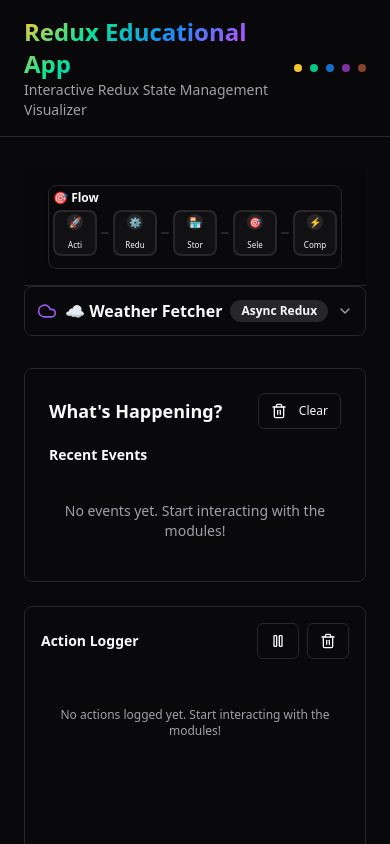
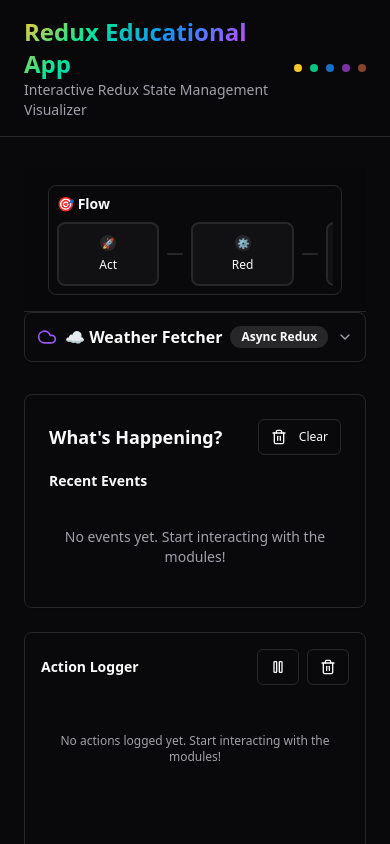
Before and after one commit to boulaajaj/state-flow-trainer, a React (Vite) app: page / in a window 390 px wide. Shown: the top 844 px of the page. Built offline with nearby package versions, Linux system fonts and the light colour scheme.

Commit message:
Fix Redux Flow layout and responsiveness
Ensures Redux Flow is full-width, keeps all steps on a single horizontal row with responsive content, fixes label truncation with tooltips, and removes vertical scrollbars.

```diff
--- a/src/features/reduxFlow/components/EnhancedFlowVisualizer.tsx
+++ b/src/features/reduxFlow/components/EnhancedFlowVisualizer.tsx
@@ -15,6 +15,8 @@ const flowSteps = [
   {
     id: 'action',
     label: 'Action Dispatched',
+    shortLabel: 'Action',
+    mobileLabel: 'Act',
     color: 'action',
     icon: '🚀',
     description: 'An action object is created and dispatched to the store',
@@ -23,6 +25,8 @@ const flowSteps = [
   {
     id: 'reducer',
     label: 'Reducer Processing',
+    shortLabel: 'Reducer',
+    mobileLabel: 'Red',
     color: 'reducer',
     icon: '⚙️',
     description: 'Pure functions that calculate the new state based on the action',
@@ -31,6 +35,8 @@ const flowSteps = [
   {
     id: 'store',
     label: 'Store Updated',
+    shortLabel: 'Store',
+    mobileLabel: 'Str',
     color: 'store',
     icon: '🏪',
     description: 'The Redux store holds the new state and notifies subscribers',
@@ -39,6 +45,8 @@ const flowSteps = [
   {
     id: 'selector',
     label: 'Selectors Fired',
+    shortLabel: 'Selectors',
+    mobileLabel: 'Sel',
     color: 'selector',
     icon: '🎯',
     description: 'Functions that extract specific pieces of data from the store',
@@ -47,6 +55,8 @@ const flowSteps = [
   {
     id: 'render',
     label: 'Components Re-rendered',
+    shortLabel: 'Re-render',
+    mobileLabel: 'Ren',
     color: 'render',
     icon: '⚡',
     description: 'React components update with the new state values',
@@ -144,10 +154,12 @@ const StepCard: React.FC<StepCardProps> = ({ step, index, isActive, currentEvent
         />
       )}
 
-      <div className="p-0.5 sm:p-1 md:p-2 lg:p-3 h-full flex flex-col items-center justify-center text-center">
+      <Tooltip>
+        <TooltipTrigger asChild>
+          <div className="p-0.5 sm:p-1 md:p-2 lg:p-3 h-full flex flex-col items-center justify-center text-center cursor-pointer">
             {/* Icon */}
             <div className={`
-          w-4 h-4 sm:w-5 sm:h-5 md:w-6 md:h-6 lg:w-8 lg:h-8 xl:w-10 xl:h-10 rounded-full flex items-center justify-center text-2xs sm:text-xs md:text-sm lg:text-base xl:text-lg mb-0.5 sm:mb-1 lg:mb-2
+              w-4 h-4 sm:w-5 sm:h-5 md:w-6 md:h-6 lg:w-8 lg:h-8 xl:w-10 xl:h-10 rounded-full flex items-center justify-center text-2xs sm:text-xs md:text-sm lg:text-base xl:text-lg mb-0.5 sm:mb-1 lg:mb-2 flex-shrink-0
               ${isActive
                 ? `bg-${step.color} text-white`
                 : hasEvents
@@ -158,21 +170,28 @@ const StepCard: React.FC<StepCardProps> = ({ step, index, isActive, currentEvent
               {step.icon}
             </div>
 
-        {/* Title - ultra-responsive text */}
-        <h4 className={`font-medium text-center leading-tight ${isActive ? `text-${step.color}` : 'text-foreground'}`}>
-          <span className="hidden xl:block text-sm">{step.label}</span>
-          <span className="hidden lg:block xl:hidden text-xs">{step.label.length > 12 ? step.label.split(' ')[0] + '...' : step.label}</span>
-          <span className="hidden md:block lg:hidden text-2xs">{step.label.split(' ')[0]}</span>
-          <span className="hidden sm:block md:hidden text-3xs">{step.label.split(' ')[0].slice(0, 6)}</span>
-          <span className="sm:hidden text-3xs">{step.label.split(' ')[0].slice(0, 4)}</span>
+            {/* Title - responsive with proper labels */}
+            <h4 className={`font-medium text-center leading-tight flex-shrink-0 ${isActive ? `text-${step.color}` : 'text-foreground'}`}>
+              <span className="hidden xl:block text-sm whitespace-nowrap">{step.label}</span>
+              <span className="hidden lg:block xl:hidden text-xs whitespace-nowrap">{step.shortLabel}</span>
+              <span className="hidden md:block lg:hidden text-xs whitespace-nowrap">{step.shortLabel}</span>
+              <span className="hidden sm:block md:hidden text-xs whitespace-nowrap">{step.mobileLabel}</span>
+              <span className="sm:hidden text-xs whitespace-nowrap">{step.mobileLabel}</span>
             </h4>
 
             {/* Event count badge - only on larger screens */}
             {hasEvents && (
-          <Badge variant="outline" className="text-3xs h-3 px-0.5 mt-0.5 hidden lg:block">
+              <Badge variant="outline" className="text-3xs h-3 px-0.5 mt-0.5 hidden lg:block flex-shrink-0">
                 {stepEvents.length}
               </Badge>
             )}
+          </div>
+        </TooltipTrigger>
+        <TooltipContent>
+          <p className="font-medium">{step.label}</p>
+          <p className="text-xs text-muted-foreground mt-1">{step.description}</p>
+        </TooltipContent>
+      </Tooltip>
 
       {/* Event indicator for larger screens */}
       {isActive && currentEvent && (
@@ -250,7 +269,6 @@ const StepCard: React.FC<StepCardProps> = ({ step, index, isActive, currentEvent
           </div>
         </CollapsibleContent>
       </Collapsible>
-      </div>
     </motion.div>
   );
 };
@@ -262,10 +280,10 @@ export const EnhancedFlowVisualizer: React.FC = () => {
   const [showMiniMap, setShowMiniMap] = useState(false);
 
   return (
-    <Card className="w-full bg-card border-border">
-      <div className="p-1 sm:p-2 lg:p-4">
-        <div className="flex items-center justify-between mb-1 sm:mb-2 lg:mb-3">
-          <h3 className="text-xs sm:text-sm lg:text-lg font-semibold text-foreground">
+    <div className="w-full bg-card border border-border rounded-lg overflow-hidden">
+      <div className="p-2 sm:p-3 lg:p-4">
+        <div className="flex items-center justify-between mb-2 sm:mb-3 lg:mb-4">
+          <h3 className="text-sm sm:text-base lg:text-lg font-semibold text-foreground">
             🎯 <span className="hidden sm:inline">Redux Flow</span><span className="sm:hidden">Flow</span>
           </h3>
           <div className="flex gap-1">
@@ -280,14 +298,13 @@ export const EnhancedFlowVisualizer: React.FC = () => {
           </div>
         </div>
 
-        {/* Redux Flow Steps - Full width responsive layout */}
-        <div className="relative mb-2 sm:mb-3 lg:mb-6 w-full overflow-x-auto overflow-y-hidden">
-          {/* All screens: flex layout with responsive sizing */}
-          <div className="flex items-center justify-between min-w-full gap-1 sm:gap-2 md:gap-3 lg:gap-4">
+        {/* Redux Flow Steps - Full width responsive layout, no vertical overflow */}
+        <div className="w-full overflow-x-auto overflow-y-hidden">
+          <div className="flex items-stretch justify-between min-w-[640px] gap-2 sm:gap-3 md:gap-4 lg:gap-6 h-16 sm:h-20 md:h-24 lg:h-28">
             {flowSteps.map((step, index) => (
               <React.Fragment key={step.id}>
-                {/* Step Card - responsive sizing */}
-                <div className="flex-1 min-w-0 max-w-[18%] sm:max-w-[19%] md:max-w-[20%]">
+                {/* Step Card - equal flex sizing with min-width */}
+                <div className="flex-1 min-w-[100px] sm:min-w-[120px] md:min-w-[140px]">
                   <StepCard
                     step={step}
                     index={index}
@@ -299,9 +316,9 @@ export const EnhancedFlowVisualizer: React.FC = () => {
 
                 {/* Flow Line - between steps */}
                 {index < flowSteps.length - 1 && (
-                  <div className="flex-shrink-0 w-2 sm:w-3 md:w-4 lg:w-6 flex items-center justify-center">
+                  <div className="flex-shrink-0 w-4 sm:w-6 md:w-8 lg:w-12 flex items-center justify-center">
                     <motion.div
-                      className="w-full h-0.5 md:h-1 bg-gradient-to-r from-muted via-muted to-muted relative overflow-hidden rounded-full"
+                      className="w-full h-0.5 sm:h-1 bg-gradient-to-r from-muted via-muted to-muted relative overflow-hidden rounded-full"
                       initial={{ scaleX: 0 }}
                       animate={{ scaleX: 1 }}
                       transition={{ duration: 0.5, delay: index * 0.1 }}
@@ -352,6 +369,6 @@ export const EnhancedFlowVisualizer: React.FC = () => {
           </motion.div>
         )}
       </AnimatePresence>
-    </Card>
+    </div>
   );
 };
```
Lines whose indentation alone changed are shown as unchanged.
